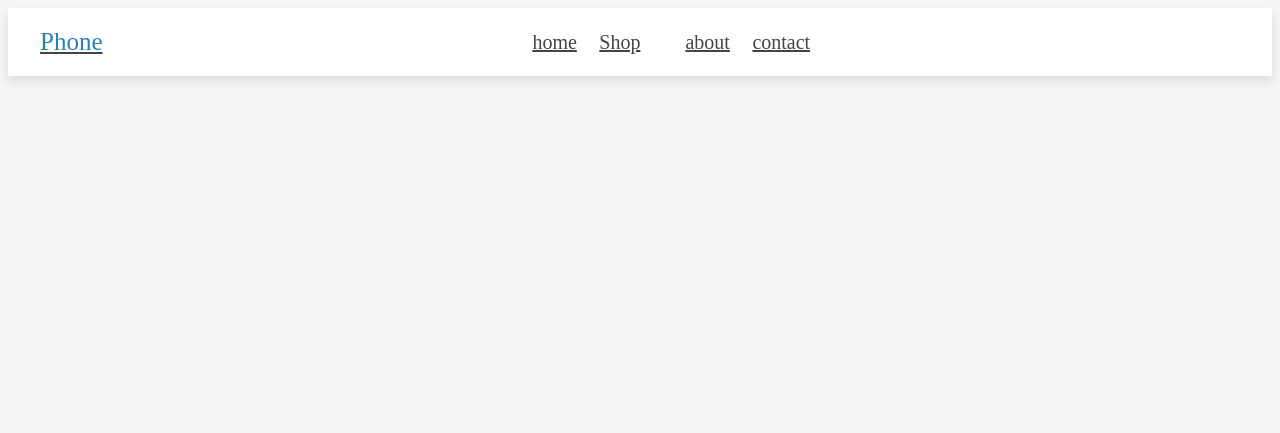
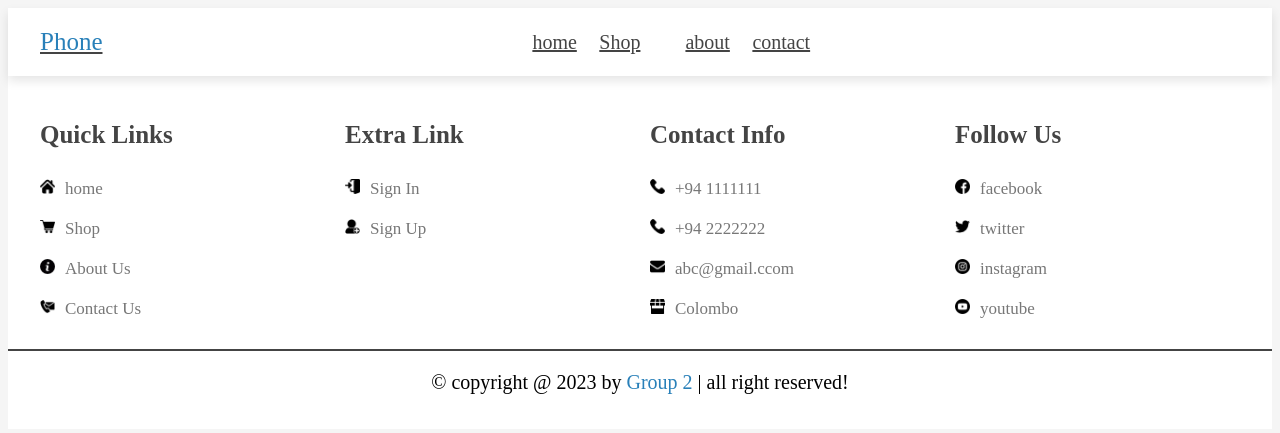
Before and after one commit to kusha2000/Website_Project, a PHP site: page /home.php in a window 1280 px wide. Shown: the top 433 px of the page. Run offline with PHP 8.4, Linux system fonts and the light colour scheme.

Commit message:
Create footer part of the web site

```diff
--- a/css/style.css
+++ b/css/style.css
@@ -67,6 +67,54 @@ section{
     height: 2rem;
 }
 
+/*Footer part of the home page*/
+
+.footer{
+    background-color:var(--white);
+}
+.footer .box-container{
+    display: grid;
+    grid-template-columns: repeat(auto-fit,minmax(27rem,1fr));
+    gap:2rem;
+    align-items:flex-start;
+}
+.footer .box-container .box h3{
+    font-size:2.5rem;
+    color:var(--black);
+    text-transform: capitalize;
+    margin-bottom: 2rem;
+
+}
+.footer .box-container .box a{
+    display: block;
+    padding:1rem 0;
+    color:var(--light-color);
+    font-size: 1.7rem;
+    text-decoration: none;
+}
+.footer .box-container .box a img{
+    padding-right: 1rem;
+    width:1.5rem;
+    height:1.5rem;
+    transition: .2s linear;
+}
+
+.footer .box-container .box a:hover{
+    color: var(--main-color);
+}
+.footer .box-container .box a:hover img{
+    padding-right: 2rem;
+}
+.footer .credit{
+    padding: 2rem;
+    text-align: center;
+    border-top: var(--border);
+    font-size: 2rem;
+    padding-bottom: 3.5rem;
+}
+.footer .credit span{
+    color: var(--main-color);
+}
 
 
 
--- /dev/null
+++ b/footer.php
@@ -0,0 +1,37 @@
+<footer class="footer">
+    <section class="box-container">
+
+        <div class="box">
+            <h3>quick links</h3>
+            <a href="home.php"><img src="images/home.png">home</a>
+            <a href="shop.php"><img src="images/shop.png">Shop</a>
+            <a href="#"><img src="images/about.png">About Us</a>
+            <a href="#"><img src="images/contact.png">Contact Us</a>
+        </div>
+
+        <div class="box">
+            <h3>extra link</h3>
+            <a href="#"><img src="images/signin.png">Sign In</a>
+            <a href="#"><img src="images/signup.png">Sign Up</a>
+        </div>
+
+        <div class="box">
+            <h3>Contact info</h3>
+            <a href="#"><img src="images/phone.png">+94 1111111</a>
+            <a href="#"><img src="images/phone.png">+94 2222222</a>
+            <a href="#"><img src="images/envelope.png">abc@gmail.ccom</a>
+            <a href="#"><img src="images/market.png">Colombo</a>
+        </div>
+
+        <div class="box">
+            <h3>Follow us</h3>
+            <a href="#"><img src="images/facebook.png">facebook</a>
+            <a href="#"><img src="images/twitter.png">twitter</a>
+            <a href="#"><img src="images/instagram.png">instagram</a>
+            <a href="#"><img src="images/youtube.png">youtube</a>
+        </div>
+
+    </section>
+
+    <div class="credit">&copy; copyright @ 2023 by <span>Group 2</span> | all right reserved! </div>
+</footer>
--- a/home.php
+++ b/home.php
@@ -5,15 +5,22 @@
     <meta http-equiv="X-UA-Compatible" content="IE=edge">
     <meta name="viewport" content="width=device-width, initial-scale=1.0">
     <title>Phone Shop</title>
+
     <!-- css file -->
     <link rel="stylesheet" href="css/style.css">
 
 </head>
 <body>
+    <!-- Header File -->
     <?php include 'header.php';?>
 
 
 
+
+    <!-- Footer File -->
+    <?php include 'footer.php'?>
+
+    <!-- JavaScript File -->
     <script src="js/script.js"></script>
 
 </body>
```
Also changed, not shown: images/about.png (added), images/contact.png (added), images/envelope.png (added), images/facebook.png (added), images/home.png (added), images/instagram.png (added), images/left-arrow.png (added), images/market.png (added), images/phone.png (added), images/shop.png (added), images/signin.png (added), images/signup.png (added), images/twitter.png (added), images/youtube.png (added).
